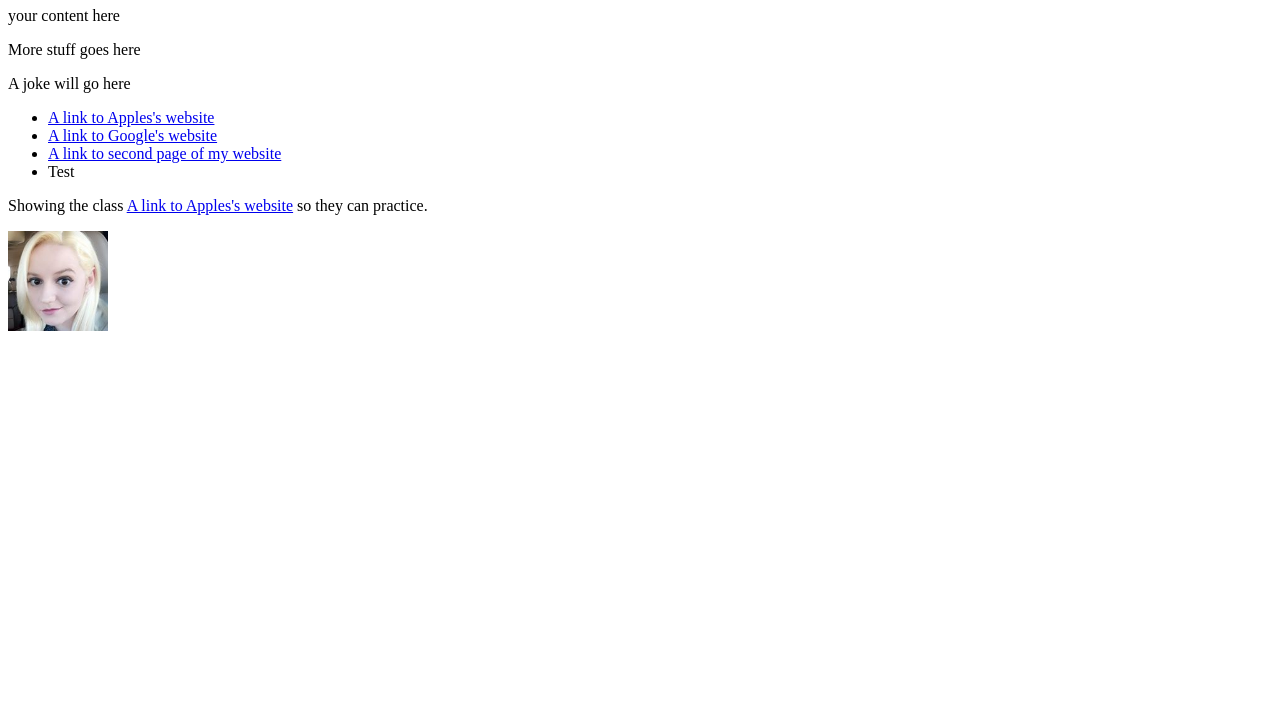
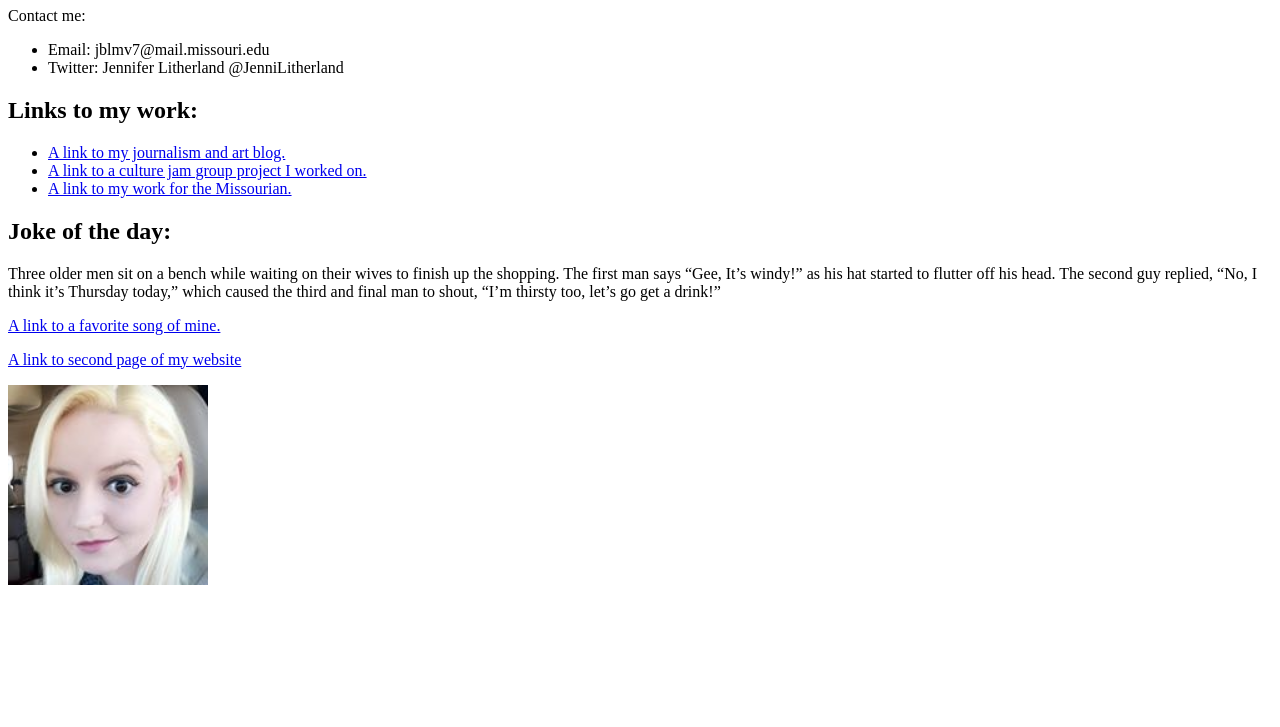
Before and after one commit to J4502-ss17/jenniferlitherland, a plain HTML site: page Index.html in a window 1280 px wide. Shown: the part 73-800 px from the top of the page. Drawn offline with Linux system fonts and the light colour scheme.

Commit message:
Reorganized and Added Assignment requirements

```diff
--- a/Index.html
+++ b/Index.html
@@ -4,29 +4,35 @@
 <html xmlns="http://www.w3.org/1999/xhtml">
 
 <head>
-	<title>	Your page title goes here </title>
+	<title>	Jennifer Litherland </title>
 	<meta http-equiv="content-type"
 		content="text/html;charset=utf-8" />
 </head>
 
 <body>
 <!--This is a comment. It won't show up in your browser, only in the page source-->
-  <h1>My website content will go here</h1>
-	<p> your content here</p>
-  <p> More stuff goes here</p>
-  <p> A joke will go here</p>
-
+  <h1>Jennifer Litherland</h1>
+	<p> Contact me:</p>
   <ul>
-    <li><a href="http://www.apple.com">A link to Apples's website</a></li>
-    <li><a href="http://www.google.com">A link to Google's website</a></li>
-    <li>  <a href="Index3.html">A link to second page of my website</a></li>
-    <li>Test</li>
+    <li>Email: jblmv7@mail.missouri.edu</li>
+    <li>Twitter: Jennifer Litherland @JenniLitherland</li>
+  </ul>
+  <h2>Links to my work:</h2>
+  <ul>
+    <li><a href="https://jenniferlitherlandblog.wordpress.com/">A link to my journalism and art blog.</a></li>
+    <li><a href="http://hjlin8.wixsite.com/group10culturejam">A link to a culture jam group project I worked on.</a></li>
+    <li><a href="https://www.columbiamissourian.com/users/profile/jblmv7/">A link to my work for the Missourian.</a></li>
   </ul>
 
-  <p>Showing the class <a href="http://www.apple.com">A link to Apples's website</a> so they can practice.</p>
+  <h2>Joke of the day:</h2>
+  <p>Three older men sit on a bench while waiting on their wives to finish up the shopping. The first man says “Gee, It’s windy!” as his hat started to flutter off his head. The second guy replied, “No, I think it’s Thursday today,” which caused the third and final man to shout, “I’m thirsty too, let’s go get a drink!” </p>
+
+
+    <p><a href="https://www.youtube.com/watch?v=dQw4w9WgXcQ">A link to a favorite song of mine.</a></p>
+    <p><a href="Index3.html">A link to second page of my website</a></p>
 
   <a href="mailto:jblmv7@mail.missouri.edu">
-    <img src="profile.jpg" alt="A picture of me, Jennifer Litherland" title="Jennifer Litherland" width="100px"  />
+    <img src="profile.jpg" alt="A picture of me, Jennifer Litherland" title="Jennifer Litherland" width="200px"  />
   </a>
 
 </body>
```
Also changed, not shown: Index3.html (+2 -2 lines).
